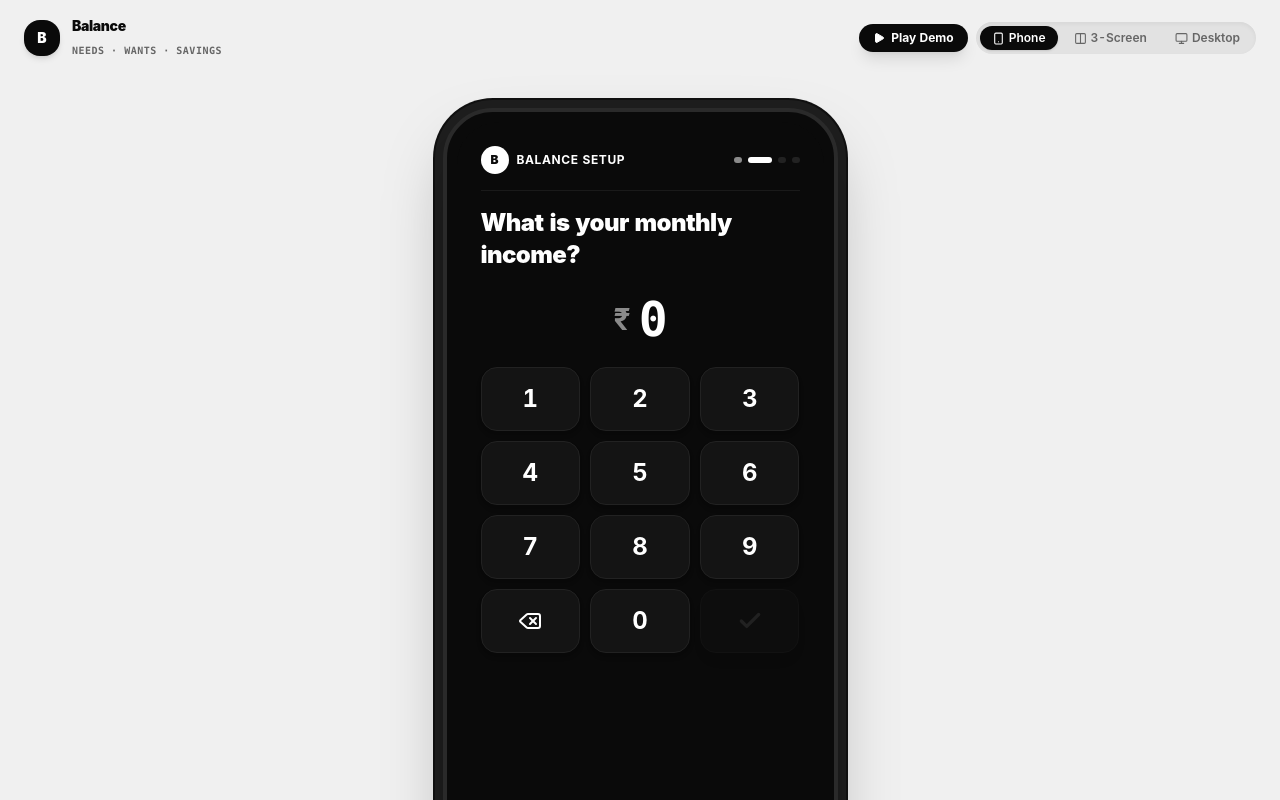
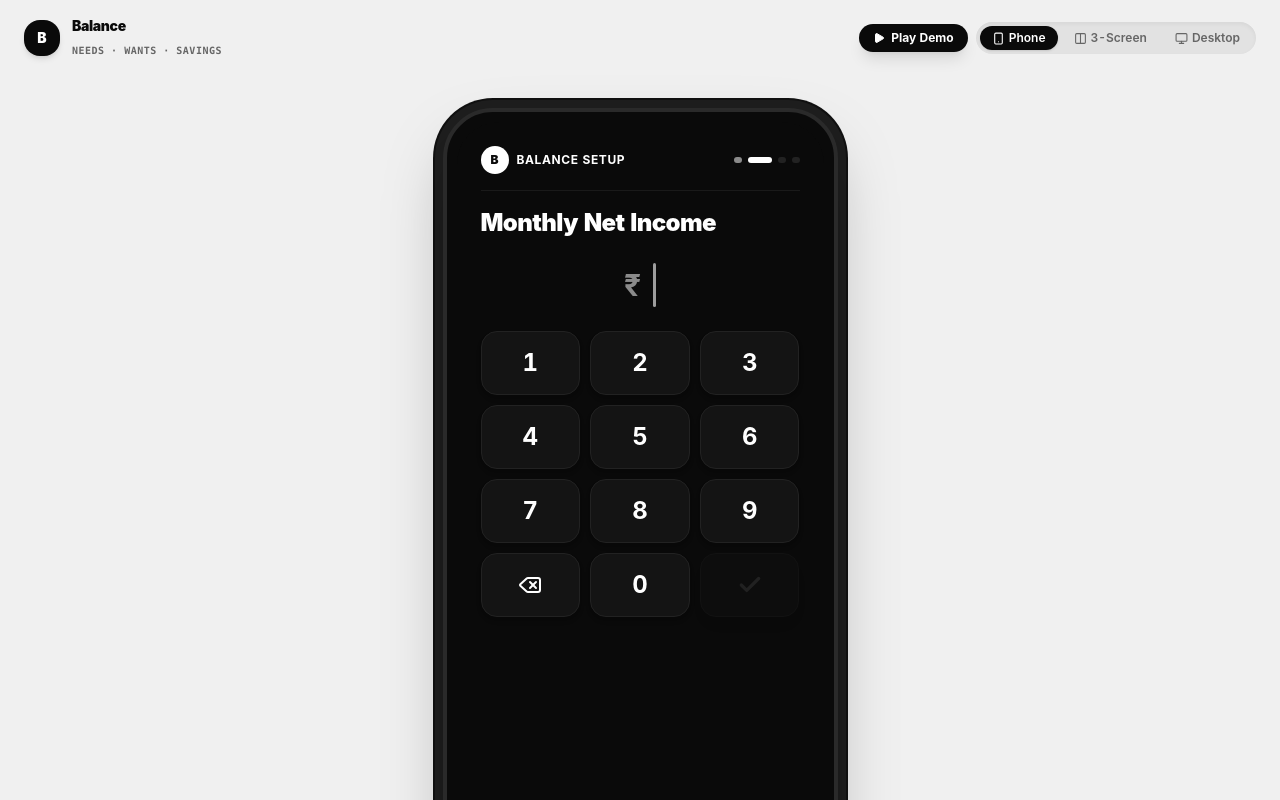
Before and after one commit to pnsaman123-svg/balance-web-app, a React (Vite) app: page / in a window 1280 px wide. Both pictures are taken after a click on the button "Get Started". Shown: the top 800 px of the page. Built offline with nearby package versions, Linux system fonts and the light colour scheme.

Commit message:
Remove default zero and add smooth blinking caret animation on monthly net income

```diff
--- a/src/screens/OnboardingFlow.jsx
+++ b/src/screens/OnboardingFlow.jsx
@@ -68,7 +68,7 @@ export default function OnboardingFlow({ onFinish }) {
   const { currency, completeOnboarding } = useFinance();
 
   const [step, setStep] = useState(1);
-  const [setupIncomeStr, setSetupIncomeStr] = useState('0');
+  const [setupIncomeStr, setSetupIncomeStr] = useState('');
 
   // Step 2 State: Income Sources
   const [incomeSources, setIncomeSources] = useState([
@@ -79,17 +79,17 @@ export default function OnboardingFlow({ onFinish }) {
 
   const handleSetupKeypadPress = (val) => {
     if (val === 'backspace') {
-      setSetupIncomeStr((prev) => (prev.length > 1 ? prev.slice(0, -1) : '0'));
+      setSetupIncomeStr((prev) => (prev && prev.length > 0 ? prev.slice(0, -1) : ''));
       return;
     }
     if (val === '.') {
       if (!setupIncomeStr.includes('.')) {
-        setSetupIncomeStr((prev) => prev + '.');
+        setSetupIncomeStr((prev) => (prev ? prev + '.' : '0.'));
       }
       return;
     }
     setSetupIncomeStr((prev) => {
-      if (prev === '0') return val;
+      if (!prev || prev === '0') return val;
       if (prev.length >= 8) return prev;
       return prev + val;
     });
@@ -330,7 +330,7 @@ export default function OnboardingFlow({ onFinish }) {
               {/* Primary: Get Started (Black background, White text) */}
               <button
                 onClick={() => {
-                  setSetupIncomeStr('0');
+                  setSetupIncomeStr('');
                   setStep(2);
                 }}
                 className="w-full h-14 bg-[#000000] hover:bg-[#1C1C1C] border border-[#333333] text-[#FFFFFF] font-bold text-sm rounded-full flex items-center justify-center transition-all shadow-xl active:scale-[0.98]"
@@ -353,16 +353,23 @@ export default function OnboardingFlow({ onFinish }) {
           {/* Top Title Only */}
           <div className="pt-2">
             <h2 className="text-2xl font-black text-[#FFFFFF] tracking-tight">
-              What is your monthly income?
+              Monthly Net Income
             </h2>
           </div>
 
-          {/* Large Hero Calculator Display */}
+          {/* Large Hero Calculator Display with Caret */}
           <div className="flex items-center justify-center py-6">
             <span className="text-3xl font-bold text-[#8A8A8A] mr-2">{currency}</span>
-            <span className="text-5xl font-black text-[#FFFFFF] font-mono tracking-tight">
-              {parseFloat(setupIncomeStr || '0').toLocaleString('en-IN')}
-            </span>
+            {setupIncomeStr && (
+              <span className="text-5xl font-black text-[#FFFFFF] tracking-tight">
+                {parseFloat(setupIncomeStr).toLocaleString('en-IN')}
+              </span>
+            )}
+            <motion.div
+              className="w-[3px] h-11 bg-white rounded-full ml-1"
+              animate={{ opacity: [1, 0, 1] }}
+              transition={{ repeat: Infinity, duration: 1, ease: 'linear' }}
+            />
           </div>
 
           {/* 3-Column Filled Calculator Keypad (4 Rows) */}
```
